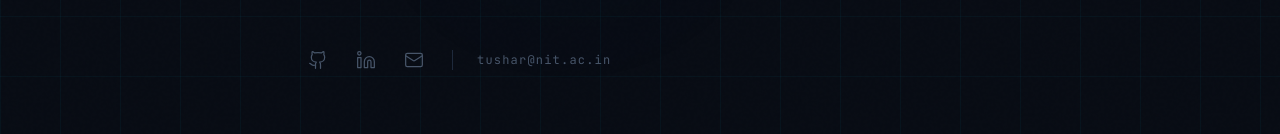
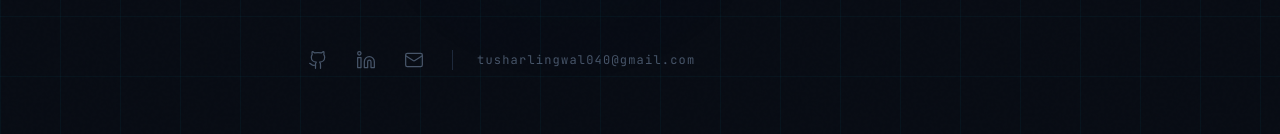
Before and after one commit to Tushar-Lingwal/Tushar-portfolio, a Next.js app: page / in a window 1280 px wide. Shown: the part 584-718 px from the top of the page. Built offline with nearby package versions, Linux system fonts and the light colour scheme.

Commit message:
fix: update email address to gmail across all files

```diff
--- a/app/api/chat/route.ts
+++ b/app/api/chat/route.ts
@@ -10,7 +10,7 @@ About Tushar:
 - Achievements: National Technothon 2nd place, CodeChef Global Rank 977
 - Skills: Python, PyTorch, LangChain, GPT-4/Claude/Gemini, YOLOv8, FastAPI, Docker
 - Open to: research collaborations, ML engineering roles, AI consulting
-- Contact: tushar@nit.ac.in | github.com/tusharlingwal | linkedin.com/in/tusharlingwal
+- Contact: tusharlingwal040@gmail.com | github.com/tusharlingwal | linkedin.com/in/tusharlingwal
 
 Keep answers short (2-4 sentences). If asked something you don't know about Tushar, say you're not sure but suggest contacting him directly.`;
 
--- a/components/Contact.tsx
+++ b/components/Contact.tsx
@@ -24,7 +24,7 @@ interface FormErrors {
 const socialLinks = [
   { label: "GitHub", href: "https://github.com/tusharlingwal", icon: Github, handle: "@tusharlingwal" },
   { label: "LinkedIn", href: "https://linkedin.com/in/tusharlingwal", icon: Linkedin, handle: "in/tusharlingwal" },
-  { label: "Email", href: "mailto:tushar@nit.ac.in", icon: Mail, handle: "tushar@nit.ac.in" },
+  { label: "Email", href: "mailto:tusharlingwal040@gmail.com", icon: Mail, handle: "tusharlingwal040@gmail.com" },
 ];
 
 function validate(data: FormData): FormErrors {
--- a/components/Footer.tsx
+++ b/components/Footer.tsx
@@ -24,7 +24,7 @@ export default function Footer() {
           {[
             { href: "https://github.com/tusharlingwal", icon: Github, label: "GitHub" },
             { href: "https://linkedin.com/in/tusharlingwal", icon: Linkedin, label: "LinkedIn" },
-            { href: "mailto:tushar@nit.ac.in", icon: Mail, label: "Email" },
+            { href: "mailto:tusharlingwal040@gmail.com", icon: Mail, label: "Email" },
           ].map(({ href, icon: Icon, label }) => (
             <a
               key={label}
--- a/components/Hero.tsx
+++ b/components/Hero.tsx
@@ -166,7 +166,7 @@ export default function Hero() {
             ))}
             <span className="w-px h-5 bg-[#1E293B] mx-1" aria-hidden="true" />
             <span className="text-xs font-mono text-[#475569] tracking-widest">
-              tushar@nit.ac.in
+              tusharlingwal040@gmail.com
             </span>
           </motion.div>
         </motion.div>
```
